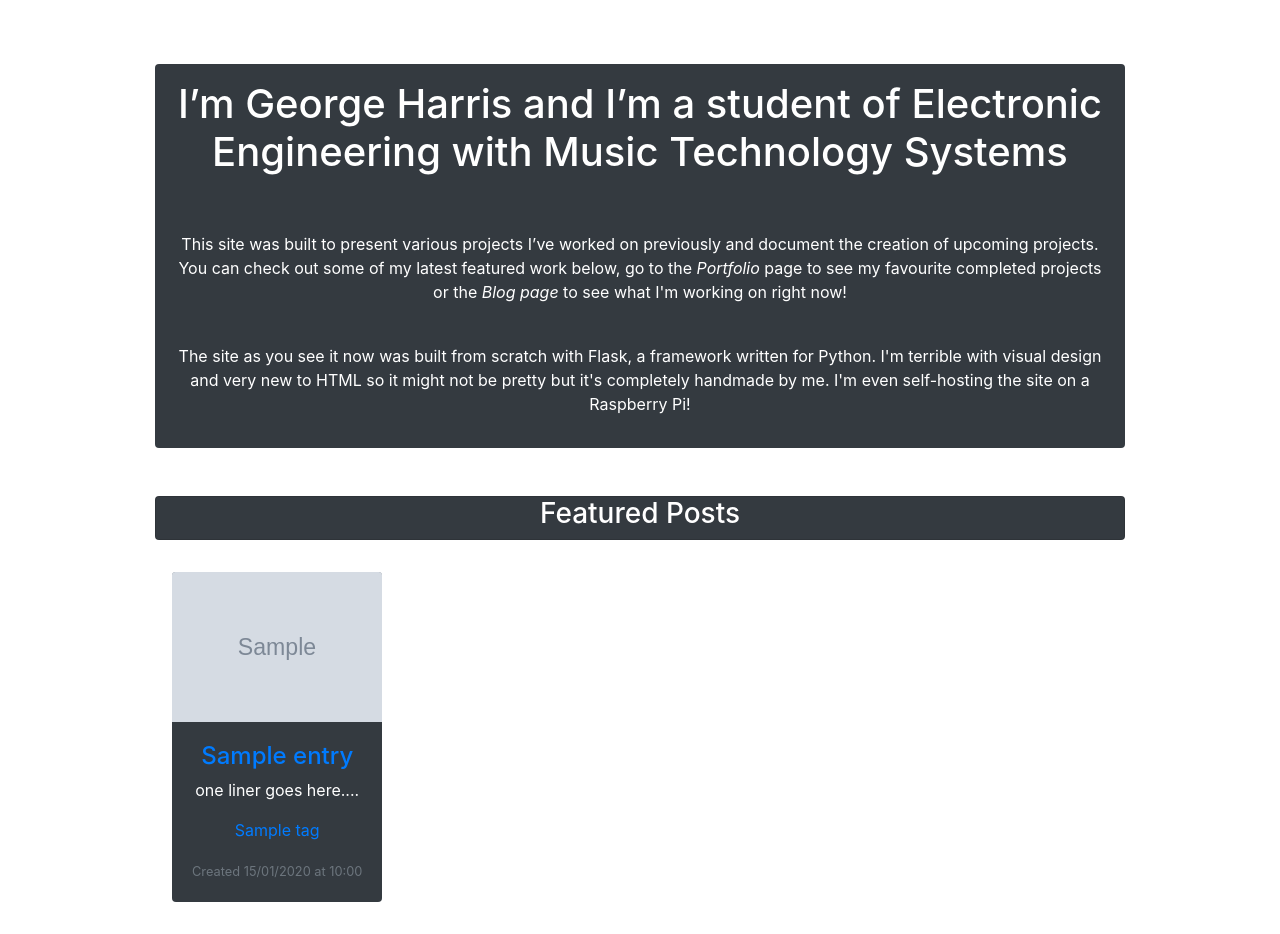
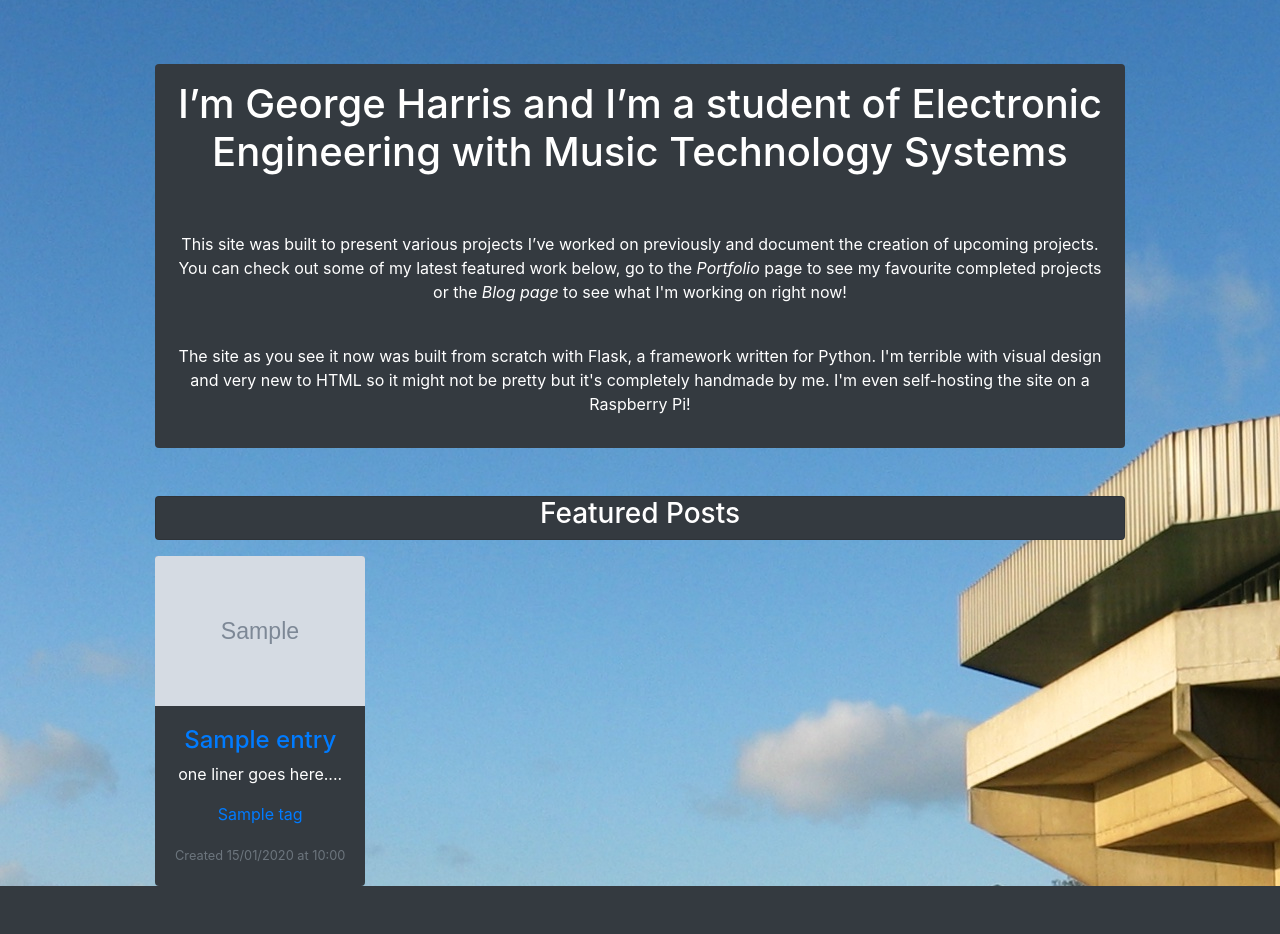
Before and after one commit to Georgeleeh/Flask-Portfolio-Site, a Flask app: page / in a window 1280 px wide. Shown: the part 56-990 px from the top of the page. After the commit the page ends 942 px from the top, so only its background shows below. Run offline with Flask 2, Linux system fonts and the light colour scheme; tables that the repository leaves empty hold one stand-in row (values such as "Sample post"); grey boxes marked "Sample" are stand-in pictures; some libraries are stand-ins or nearby versions.

Commit message:
changed bg-image

```diff
--- a/app/templates/index.html
+++ b/app/templates/index.html
@@ -3,6 +3,8 @@
 {% block extra_head %}
 <link rel=stylesheet type=text/css href="{{ url_for('static', filename='css/moar.css') }}" />
 {% endblock %}
+
+{% block body_class %}bg-york-central-hall{% endblock %}
 
 {% block title %}Home{% endblock %}
 
@@ -37,9 +39,9 @@
         <h3>Featured Posts</h3>
     </div>
 
-    <div class="row">
+    <div class="card-deck">
         {% for i in range(len) %}
-        <div class="col-lg-{{ 6 / len }}container" style="padding: 2em;">
+        <div style="padding-top: 1em;">
             <div class="card border-0 text-white text-center bg-dark">
                 <a href="{{ url_for('detail', slug=featured[i].slug) }}">
                     <img class="card-img-top img" style="height: 150px;" src="{{ featured[i].feature_image }}"
```
